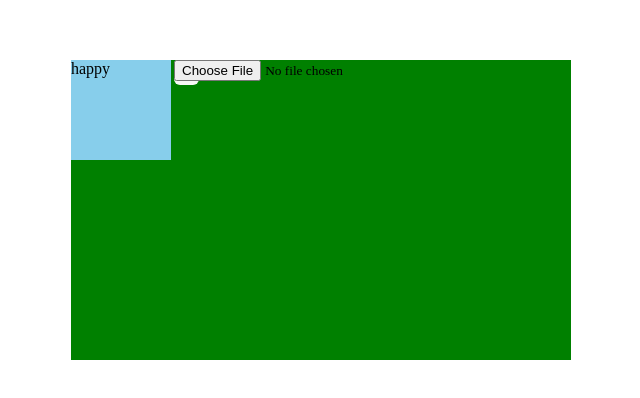
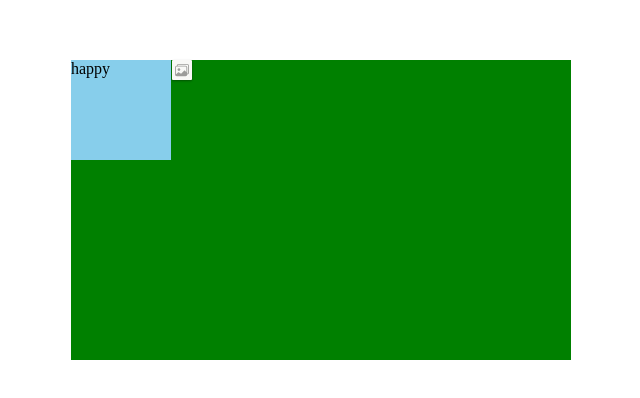
Before and after one commit to CHEWCHEWW/react-web-editor, a React app: page / in a window 1280 px wide. Shown: the part 140-538 px from the top of the page, without its empty margins (129-769 px from the left). Built offline with nearby package versions, Linux system fonts and the light colour scheme.

Commit message:
[ADD]: Style options to image icon

```diff
--- a/package.json
+++ b/package.json
@@ -17,6 +17,7 @@
   "dependencies": {
     "react": "^17.0.2",
     "react-dom": "^17.0.2",
+    "react-icons": "^4.2.0",
     "styled-components": "^5.3.0"
   },
   "devDependencies": {
--- a/src/components/Icon/index.tsx
+++ b/src/components/Icon/index.tsx
@@ -10,13 +10,18 @@ const Icon: React.FC = ({ children }): React.ReactElement => {
 };
 
 const Wrapper = styled.div`
-  width: 25px;
-  height: 25px;
+  display: flex;
+  justify-content: center;
+  align-items: center;
+  width: 20px;
+  height: 20px;
   top: 0px;
-  right: -28px;
+  right: -21px;
   background-color: #F8F8F6;
   position: absolute;
-  border-radius: 6px;
+  border-radius: 1px;
+  box-shadow: 0 1px 3px rgba(0, 0, 0, 0.12), 0 1px 2px rgba(0, 0, 0, 0.24);
+  transition: all 0.3s cubic-bezier(0.25, 0.8, 0.25, 1);
 `;
 
 export default Icon;
--- a/src/components/ImageUploader/index.tsx
+++ b/src/components/ImageUploader/index.tsx
@@ -1,5 +1,6 @@
 import React from "react";
 import styled from "styled-components";
+import { BsImages } from "react-icons/bs";
 
 import Icon from "../Icon";
 import useImage from "../../hooks/useImage";
@@ -15,6 +16,9 @@ const ImageUploader: React.FC = (): React.ReactElement => {
           onChange={handleFileChange}
           accept="image/*"
         />
+        <IconImageWrapper>
+          <BsImages />
+        </IconImageWrapper>
       </Icon>
       {imageSrc && <Image src={imageSrc} />}
     </>
@@ -22,7 +26,8 @@ const ImageUploader: React.FC = (): React.ReactElement => {
 };
 
 const Input = styled.input`
-  display: block;
+  opacity: 0;
+  position: absolute;
 `;
 
 const Image = styled.img`
@@ -32,4 +37,13 @@ const Image = styled.img`
   z-index: 8;
 `;
 
+const IconImageWrapper = styled.div`
+  color: #9C9C9A;
+  display: flex;
+  justify-content: center;
+  align-items: center;
+  width: 70%;
+  height: 70%;
+`;
+
 export default ImageUploader;
```
Also changed, not shown: 1 other file (tests, documents, lock files or other folders).
